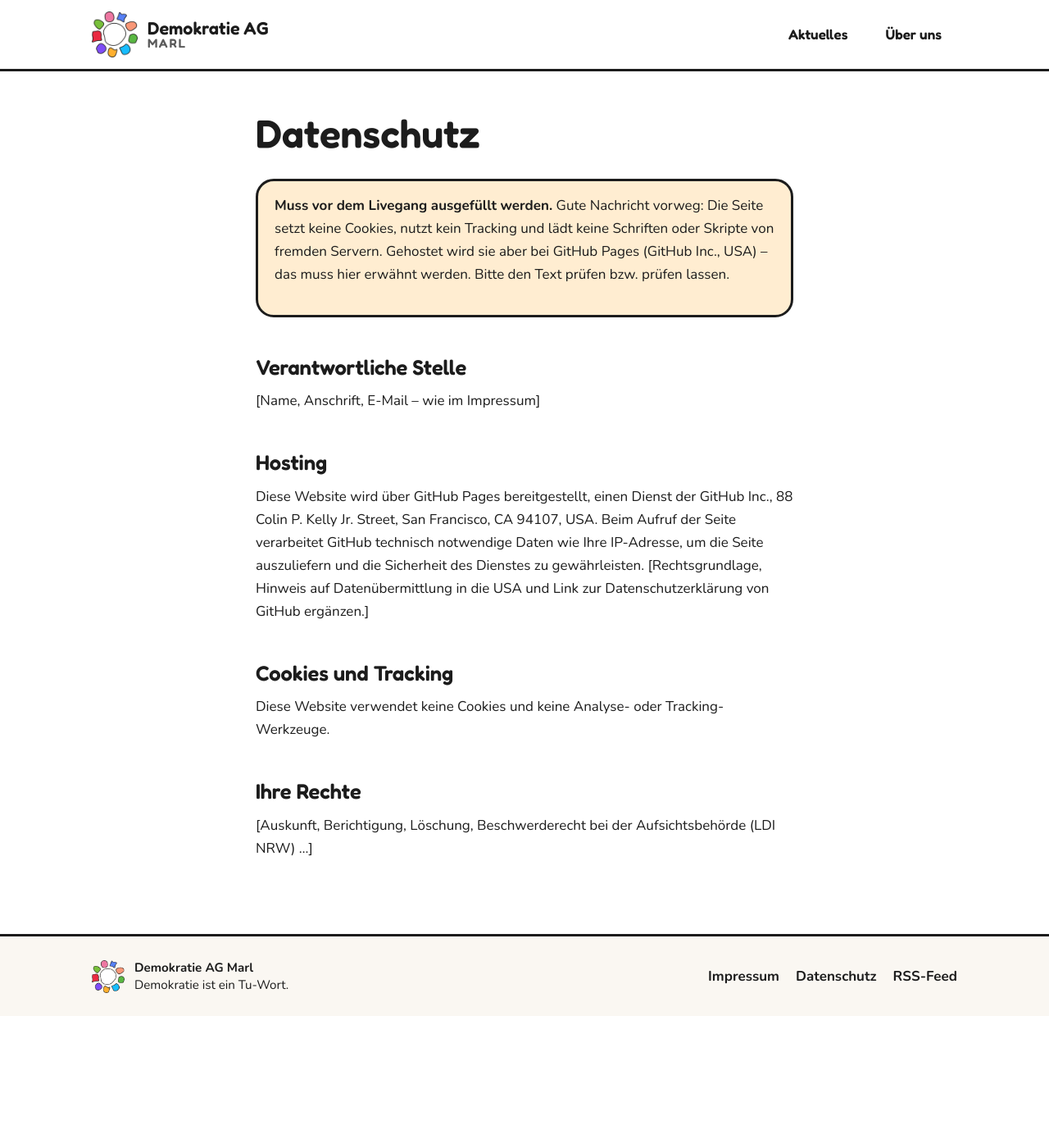
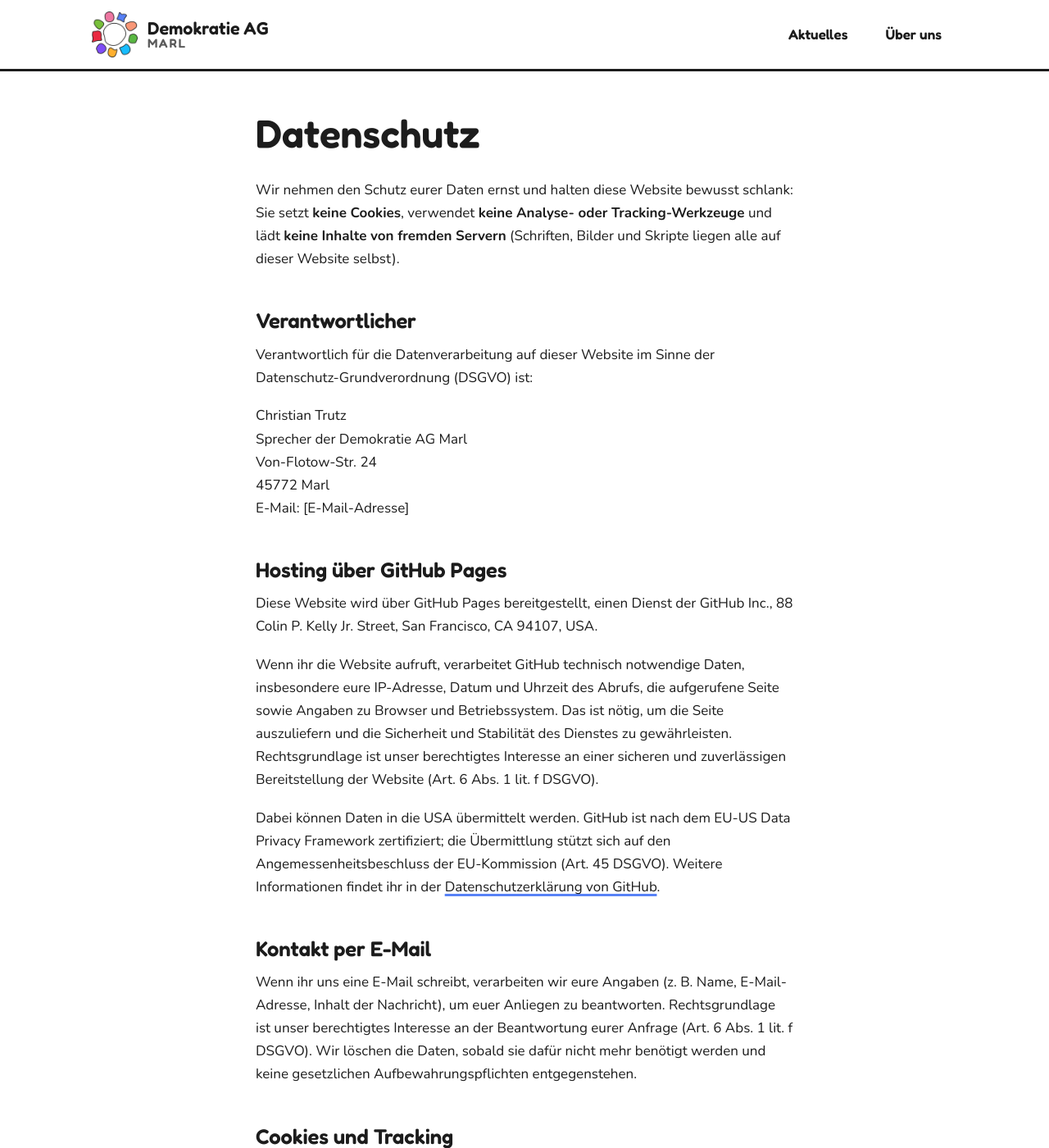
Before and after one commit to trutzonline/demokratie-marl, a Jekyll site: the page built from datenschutz.md, in a window 1280 px wide and 1400 px high. Shown: the whole window at 82% size. Built offline with Jekyll 4.4.1, drawn with Linux system fonts in a browser that asks for light colours; some of the changed text lies outside the part shown.

Commit message:
Datenschutzerklärung und Impressum ausgefüllt

```diff
--- a/datenschutz.md
+++ b/datenschutz.md
@@ -4,22 +4,49 @@ permalink: /datenschutz/
 sitemap: false
 ---
 
-<div class="hinweis" markdown="1">
-**Muss vor dem Livegang ausgefüllt werden.** Gute Nachricht vorweg: Die Seite setzt keine Cookies, nutzt kein Tracking und lädt keine Schriften oder Skripte von fremden Servern. Gehostet wird sie aber bei GitHub Pages (GitHub Inc., USA) – das muss hier erwähnt werden. Bitte den Text prüfen bzw. prüfen lassen.
-</div>
+Wir nehmen den Schutz eurer Daten ernst und halten diese Website bewusst schlank: Sie setzt **keine Cookies**, verwendet **keine Analyse- oder Tracking-Werkzeuge** und lädt **keine Inhalte von fremden Servern** (Schriften, Bilder und Skripte liegen alle auf dieser Website selbst).
 
-## Verantwortliche Stelle
+## Verantwortlicher
 
-[Name, Anschrift, E-Mail – wie im Impressum]
+Verantwortlich für die Datenverarbeitung auf dieser Website im Sinne der Datenschutz-Grundverordnung (DSGVO) ist:
 
-## Hosting
+Christian Trutz<br>
+Sprecher der Demokratie AG Marl<br>
+Von-Flotow-Str. 24<br>
+45772 Marl<br>
+E-Mail: [E-Mail-Adresse]
 
-Diese Website wird über GitHub Pages bereitgestellt, einen Dienst der GitHub Inc., 88 Colin P. Kelly Jr. Street, San Francisco, CA 94107, USA. Beim Aufruf der Seite verarbeitet GitHub technisch notwendige Daten wie Ihre IP-Adresse, um die Seite auszuliefern und die Sicherheit des Dienstes zu gewährleisten. [Rechtsgrundlage, Hinweis auf Datenübermittlung in die USA und Link zur Datenschutzerklärung von GitHub ergänzen.]
+## Hosting über GitHub Pages
+
+Diese Website wird über GitHub Pages bereitgestellt, einen Dienst der GitHub Inc., 88 Colin P. Kelly Jr. Street, San Francisco, CA 94107, USA.
+
+Wenn ihr die Website aufruft, verarbeitet GitHub technisch notwendige Daten, insbesondere eure IP-Adresse, Datum und Uhrzeit des Abrufs, die aufgerufene Seite sowie Angaben zu Browser und Betriebssystem. Das ist nötig, um die Seite auszuliefern und die Sicherheit und Stabilität des Dienstes zu gewährleisten. Rechtsgrundlage ist unser berechtigtes Interesse an einer sicheren und zuverlässigen Bereitstellung der Website (Art. 6 Abs. 1 lit. f DSGVO).
+
+Dabei können Daten in die USA übermittelt werden. GitHub ist nach dem EU-US Data Privacy Framework zertifiziert; die Übermittlung stützt sich auf den Angemessenheitsbeschluss der EU-Kommission (Art. 45 DSGVO). Weitere Informationen findet ihr in der [Datenschutzerklärung von GitHub](https://docs.github.com/de/site-policy/privacy-policies/github-general-privacy-statement).
+
+## Kontakt per E-Mail
+
+Wenn ihr uns eine E-Mail schreibt, verarbeiten wir eure Angaben (z. B. Name, E-Mail-Adresse, Inhalt der Nachricht), um euer Anliegen zu beantworten. Rechtsgrundlage ist unser berechtigtes Interesse an der Beantwortung eurer Anfrage (Art. 6 Abs. 1 lit. f DSGVO). Wir löschen die Daten, sobald sie dafür nicht mehr benötigt werden und keine gesetzlichen Aufbewahrungspflichten entgegenstehen.
 
 ## Cookies und Tracking
 
-Diese Website verwendet keine Cookies und keine Analyse- oder Tracking-Werkzeuge.
+Diese Website verwendet keine Cookies und keine Analyse-, Statistik- oder Tracking-Werkzeuge. Es werden auch keine Social-Media-Plugins eingebunden.
 
-## Ihre Rechte
+## Eure Rechte
 
-[Auskunft, Berichtigung, Löschung, Beschwerderecht bei der Aufsichtsbehörde (LDI NRW) …]
+Ihr habt gegenüber uns jederzeit das Recht auf
+
+- Auskunft über die gespeicherten Daten (Art. 15 DSGVO),
+- Berichtigung unrichtiger Daten (Art. 16 DSGVO),
+- Löschung (Art. 17 DSGVO),
+- Einschränkung der Verarbeitung (Art. 18 DSGVO),
+- Datenübertragbarkeit (Art. 20 DSGVO),
+- Widerspruch gegen die Verarbeitung (Art. 21 DSGVO).
+
+Wendet euch dafür einfach per E-Mail an uns.
+
+Außerdem habt ihr das Recht, euch bei einer Datenschutz-Aufsichtsbehörde zu beschweren. Zuständig für uns ist die [Landesbeauftragte für Datenschutz und Informationsfreiheit Nordrhein-Westfalen](https://www.ldi.nrw.de).
+
+## Stand
+
+November 2026
```
Also changed, not shown: impressum.md (+8 -10 lines).
